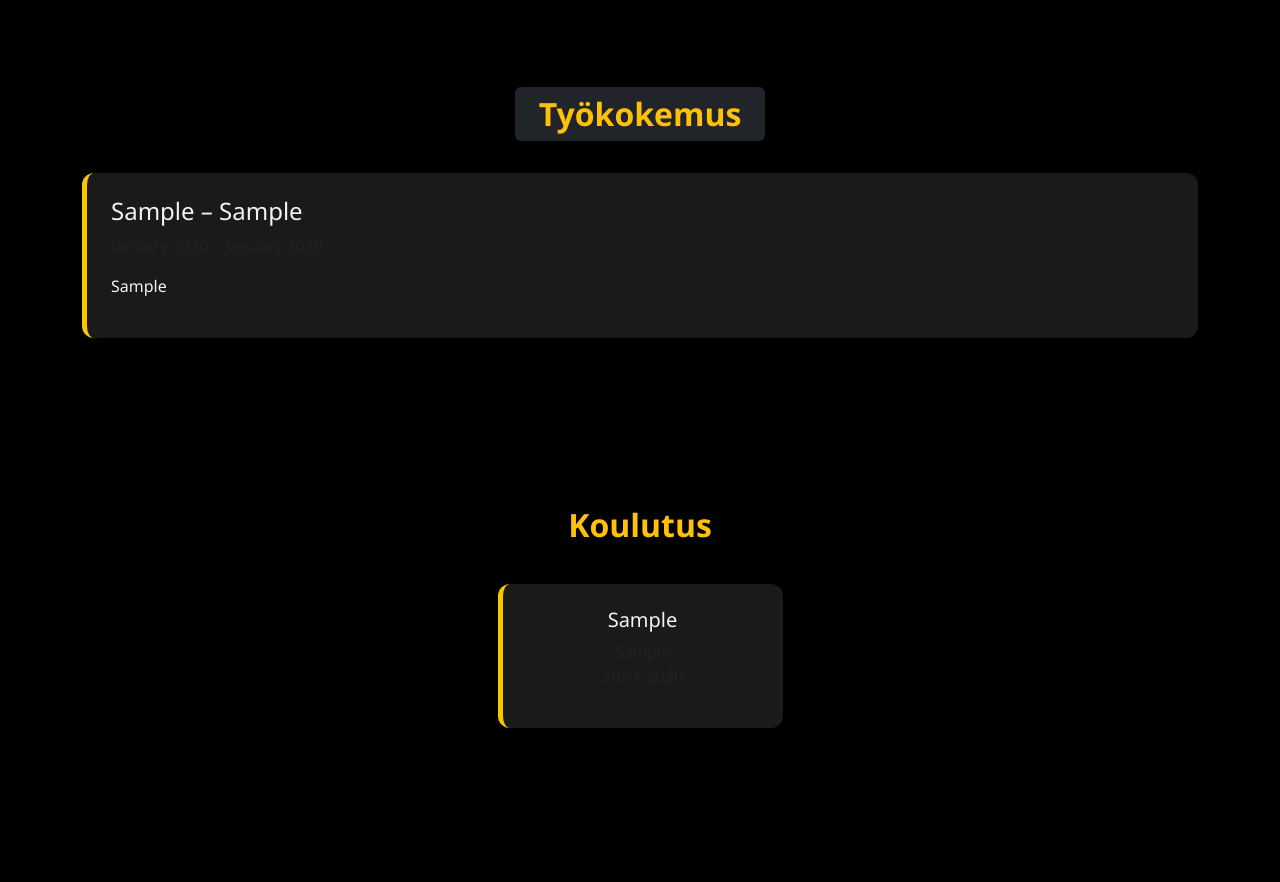
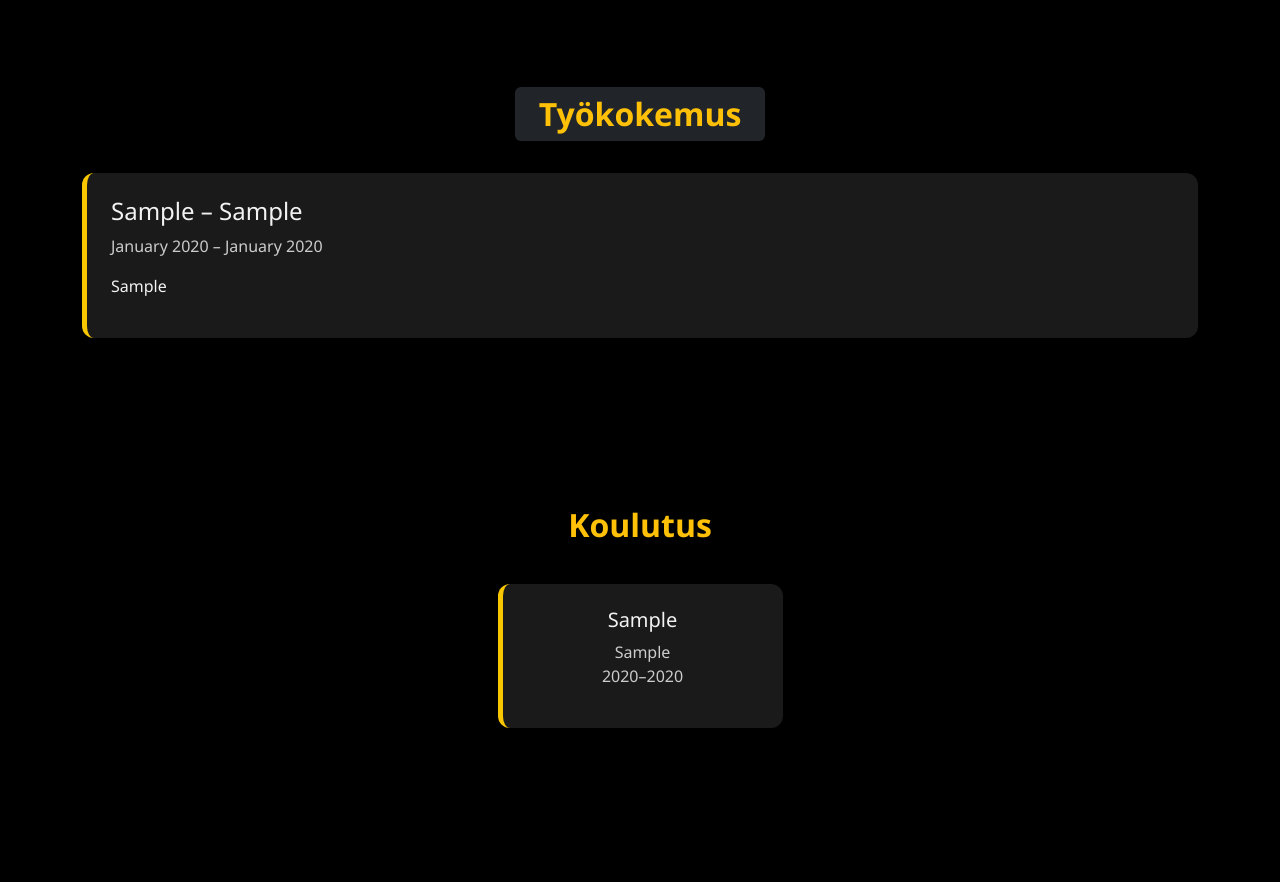
Before and after one commit to jounikivi/Jouni-cv, a Django app: page / in a window 1280 px wide. Shown: the part 878-1760 px from the top of the page. Run offline with Django 5.2, Linux system fonts and the light colour scheme; tables that the repository leaves empty hold one stand-in row (values such as "Sample post").

Commit message:
Use lighter muted text in work experience and education sections

```diff
--- a/cv/static/cv/styles.css
+++ b/cv/static/cv/styles.css
@@ -98,3 +98,8 @@ footer a:hover {
 .bg-light .lead {
   color: #dddddd; /* Selkeämmin luettava vaalea teksti */
 }
+
+/* Custom muted text for dark background sections */
+.text-muted-light {
+  color: #ccc !important;
+}
--- a/cv/templates/cv/home.html
+++ b/cv/templates/cv/home.html
@@ -32,7 +32,7 @@
     {% for tyok in tyokokemukset %}
       <div class="card-style mb-3">
         <h4>{{ tyok.tehtava }} – {{ tyok.yritys }}</h4>
-        <p class="text-muted">{{ tyok.alkupvm|date:"F Y" }} – {% if tyok.loppupvm %}{{ tyok.loppupvm|date:"F Y" }}{% else %}nykyhetki{% endif %}</p>
+        <p class="text-muted-light">{{ tyok.alkupvm|date:"F Y" }} – {% if tyok.loppupvm %}{{ tyok.loppupvm|date:"F Y" }}{% else %}nykyhetki{% endif %}</p>
         <p>{{ tyok.kuvaus }}</p>
       </div>
     {% endfor %}
@@ -47,7 +47,7 @@
         {% for koulutus in koulutukset %}
         <div class="col-md-3 mx-2 card-style text-center">
             <h5>{{ koulutus.tutkinto }}</h5>
-            <p class="text-muted">{{ koulutus.oppilaitos }}<br>{{ koulutus.aloitusvuosi|date:"Y" }}–{% if koulutus.valmistumisvuosi %}{{ koulutus.valmistumisvuosi|date:"Y" }}{% else %}nykyhetki{% endif %}</p>
+            <p class="text-muted-light">{{ koulutus.oppilaitos }}<br>{{ koulutus.aloitusvuosi|date:"Y" }}–{% if koulutus.valmistumisvuosi %}{{ koulutus.valmistumisvuosi|date:"Y" }}{% else %}nykyhetki{% endif %}</p>
         </div>
         {% endfor %}
     </div>
```
